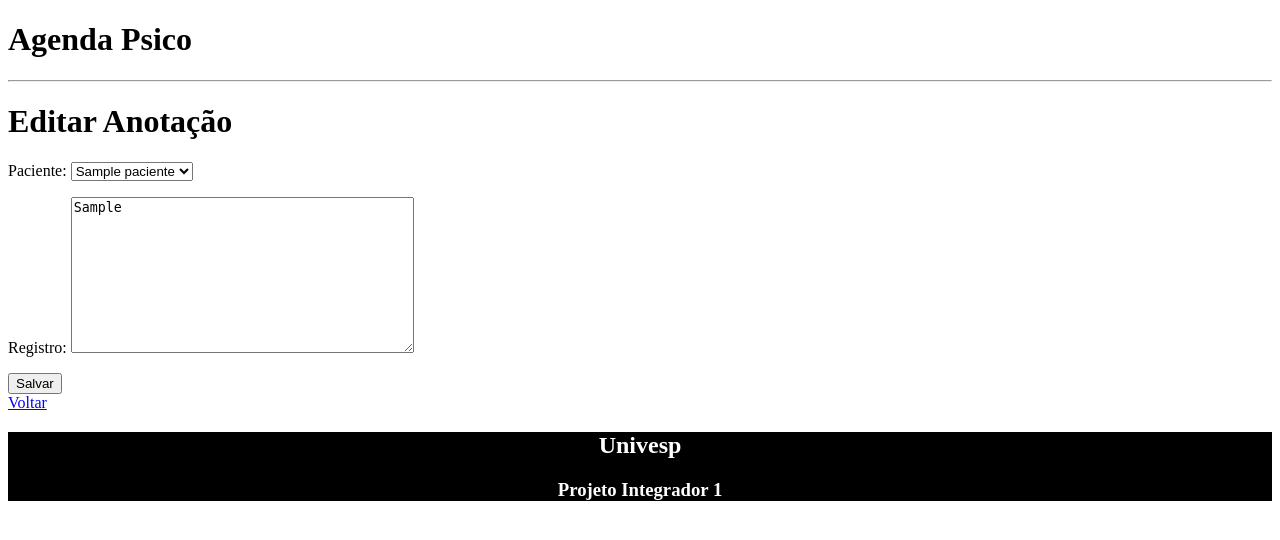
After one commit to EricWetter/Projeto-Integrador-1---Univesp, a Django app: a page that uses Projeto_Integrador/agendaPsico/templates/html/editar_anotação.html in a window 1280 px wide. The commit adds this page. Shown: the top 540 px of the page. Run offline with Django 5.2, Linux system fonts and the light colour scheme; tables that the repository leaves empty hold one stand-in row (values such as "Sample post").

Commit message:
implementação da funcionalidade de editar anotação

```diff
--- a/Projeto_Integrador/agendaPsico/templates/html/anotação_dados.html
+++ b/Projeto_Integrador/agendaPsico/templates/html/anotação_dados.html
@@ -5,11 +5,10 @@
 <div>
     <h1>Anotação Dados</h1>
 </div>
-
 <p style="font-weight: bolder;">{{paciente.nome_paciente}}</p>
 {% for anotação in anotações %}
 <div style="margin-left: 3%;">
-    <p style="font-weight: bolder;">Anotação</p>
+    <p style="font-weight: bolder;"><a href="Editar_Anotação/{{anotação.id}}">Anotação</a></p>
     <p>{{anotação.registro}}</p>
     <p style="font-weight: bolder;">Data da Anotação</p>
     <p>{{anotação.data}}</p>
--- /dev/null
+++ b/Projeto_Integrador/agendaPsico/templates/html/editar_anotação.html
@@ -0,0 +1,17 @@
+{% extends 'html/base.html' %}
+
+{% block content %}
+
+<div>
+    <h1>Editar Anotação</h1>
+    <form method="post">
+        {% csrf_token %}
+        {{form.as_p}}
+        <input type="submit" value="Salvar">
+    </form>
+</div>
+
+
+<a href="{% url 'anotação' %}" style="color: blue; cursor: pointer;">Voltar</a>
+
+{% endblock %}
--- a/Projeto_Integrador/agendaPsico/urls.py
+++ b/Projeto_Integrador/agendaPsico/urls.py
@@ -12,4 +12,5 @@ urlpatterns = [
     path('Anotação', views.anotação, name='anotação'),
     path('Anotação_Dados/<int:id>', views.anotação_dados, name='anotação_dados'),
     path('Anotação_Nova', views.anotação_nova, name='anotação_nova'),
+    path('Anotação_Dados/Editar_Anotação/<int:id>', views.editar_anotação, name='editar_anotação'),
 ]
--- a/Projeto_Integrador/agendaPsico/views.py
+++ b/Projeto_Integrador/agendaPsico/views.py
@@ -72,3 +72,17 @@ def anotação_nova(request):
     else:
         form = Anotação_Form()
         return render(request, 'html/anotação_nova.html', {'form': form})
+
+def editar_anotação(request, id):
+    registro = get_object_or_404(Anotação, pk=id)
+    paciente = registro.paciente.pk
+    form = Anotação_Form(instance=registro)
+    if(request.method == 'POST'):
+        form = Anotação_Form(request.POST, instance=registro)
+        if form.is_valid():
+            registro.save()
+            return redirect(reverse('anotação_dados', kwargs={'id': paciente}))
+        else:
+            return render(request, 'html/editar_anotação.html', {'form': form, 'registro': registro})
+    else:
+        return render(request, 'html/editar_anotação.html', {'form': form, 'registro': registro})
```
